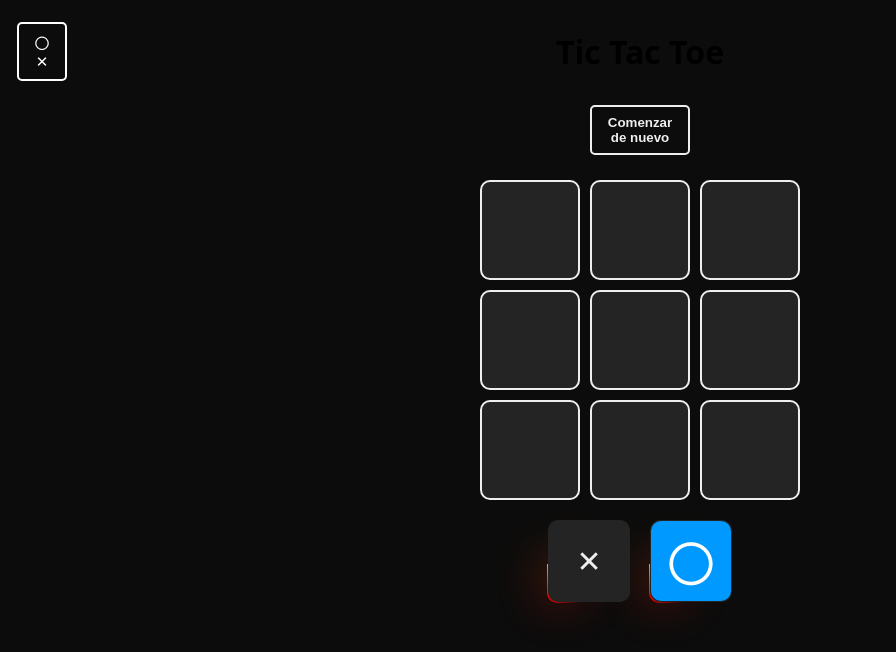
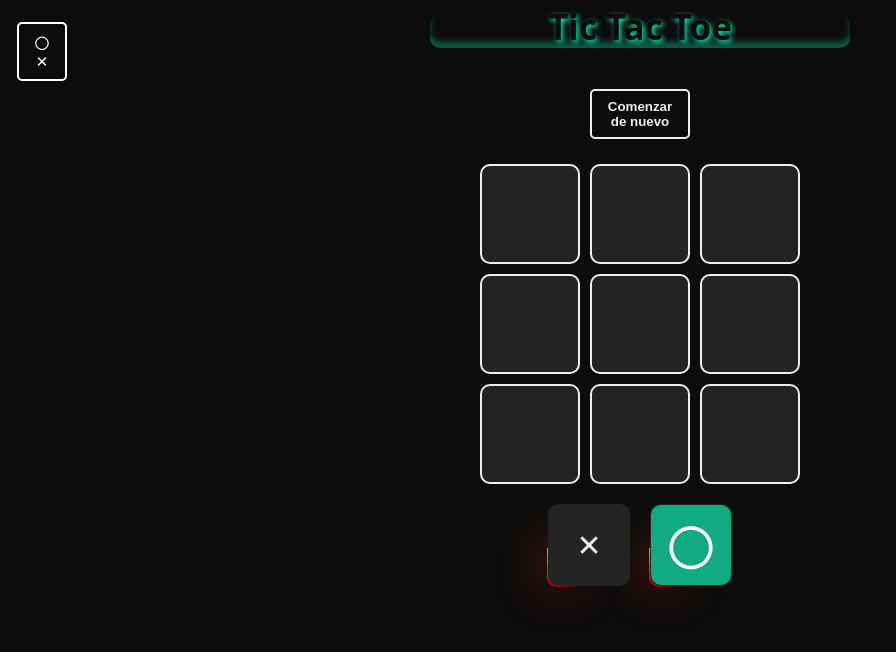
Before and after one commit to Maty910/TicTacToe-React, a React (Vite) app: page / in a window 1280 px wide. Shown: the top 652 px of the page, without its empty margins (0-896 px from the left). Built offline with nearby package versions, Linux system fonts and the light colour scheme.

Commit message:
feat: aside & board styles

```diff
--- a/src/index.css
+++ b/src/index.css
@@ -39,11 +39,24 @@ body {
 .board {
   width: fit-content;
   margin: 40px auto;
+  margin-top: 15px;
   text-align: center;
 }
 
 .board h1 {
+  font-size: 35px;
+  margin: 0 -50px;
   margin-bottom: 16px;
+  box-shadow: inset 0px -6px 6px #00ffbb56;
+  text-shadow: 2px 2px 5px #00ffbb;
+  color: var(--black);
+  border-radius: 10px;
+  border: solid 2px;
+  border-top: none;
+  border-right: none;
+  border-left: none;
+  border-bottom: none;
+  padding-bottom: 9px;
 }
 
 .board button {
@@ -59,54 +72,8 @@ body {
   cursor: pointer;
 }
 
-/* .turn button {
-  width: 80px;
-  height: 80px;
-  margin: 0;
-  margin-left: 10px;
-  padding: 0;
-
-  border: transparent;
-  position: relative;
-  overflow: hidden;
-}
-
-.turn button::before {
-  content: '';
-  background-image: conic-gradient(orange 20deg, green 120deg);
-  width: 110%;
-  height: 110%;
-  display: flex;
-  left: -12px;
-  top: 0px;
-  border: red solid ;
-  border-radius: 10px;
-  position: absolute;
-  animation: rotate 2s linear infinite;
-  overflow: hidden;
-}
-
-.turn button::after {
-  content: "";
-  width: 100%;
-  height: 100%;
-  background: #0c0c0c;
-  position: absolute;
-  border-radius: 10px;
-}
-
-@keyframes rotate {
-  0%{
-    transform: rotate(0deg);
-  }
-  100%{
-    transform: rotate(-360deg);
-  }
-} */
-
 .board .resetGameButton:hover {
-  background: #eee;
-  color: #0c0c0c;
+  background: #66666697;
 }
 
 .board .game {
@@ -168,7 +135,7 @@ body {
 
 .square.is-selected {
   color: #fff;
-  background: #09f;
+  background: #11aa81;
   font-size: 48px;
 }
 
@@ -239,6 +206,7 @@ body {
 
 .winner .text {
   background: #111;
+  box-shadow: inset 0px 0px 15px #00ffbb56;
   height: 300px;
   width: 320px;
   border: 2px solid #eee;
@@ -268,11 +236,15 @@ background-color: #66666697;
   transition: all .5s ease-in-out;
 }
 
+.darkmode .turnButton .square   {
+  transition: all .3s ease-in-out ;
+}
+
 .lightmode, .lightmode button, .lightmode .turnButton {
   background-color: var(--cream);
   color: var(--black);
   border-color: var(--text-color);
-  transition: all .5s ease-in-out;
+  transition: all 1.5s ease-in-out;
 }
 
 .lightmode .game .square {
@@ -283,7 +255,7 @@ background-color: #66666697;
 
 .lightmode .turnButton .square {
   background-color: var(--blue);
-  transition: all .5s ease-in-out;
+  transition: all .3s ease-in-out;
 }
 
 .lightmode .turnButton .square.is-selected {
@@ -294,7 +266,8 @@ background-color: #66666697;
 
 .lightmode aside {
   background-color: var(--cream);
-  box-shadow: 0px 4px 8px#0c0c0c;
+  box-shadow: none;
+  border: var(--black) solid 2px;
 }
 
 .lightmode button.menu-toggle{
@@ -302,6 +275,11 @@ background-color: #66666697;
   color: var(--black);
   border-color: var(--black);
 }
+
+.lightmode h1 {
+  color:var(--text-color);
+}
+
 aside {
   position: absolute;
   top: 10px;
@@ -309,7 +287,7 @@ aside {
   width: 230px; /* Ajusta según tus necesidades */
   background-color: var(--black); /* Un fondo oscuro para contraste */
   border-radius: 10px;
-  box-shadow: 0px 2px 8px #00ffbb56; /* Añade una sombra para darle profundidad */
+  box-shadow: inset 0px 0px 4px #00ffbb56; /* Añade una sombra para darle profundidad */
   overflow: hidden;
   transition: max-height .4s ease-out, opacity 1s ease-out; /* Transición suave para el desplegable */
   max-height: 0; /* Comienza cerrado */
@@ -323,11 +301,16 @@ aside.open {
 }
 
 aside h2, aside p {
-  color: #cdce90;
-  padding: 7px;
+  color: var(--aquagreen);
+  padding: 10px 7px 5px 7px;
   margin: 0;
   background-color: #232323; /* Diferencia del fondo del aside */
   z-index: 2;
+}
+
+aside p {
+  padding-top: 0px;
+  color: #18c54c;
 }
 
 aside button {
```
Also changed, not shown: src/components/Aside.jsx (+8 -8 lines).
